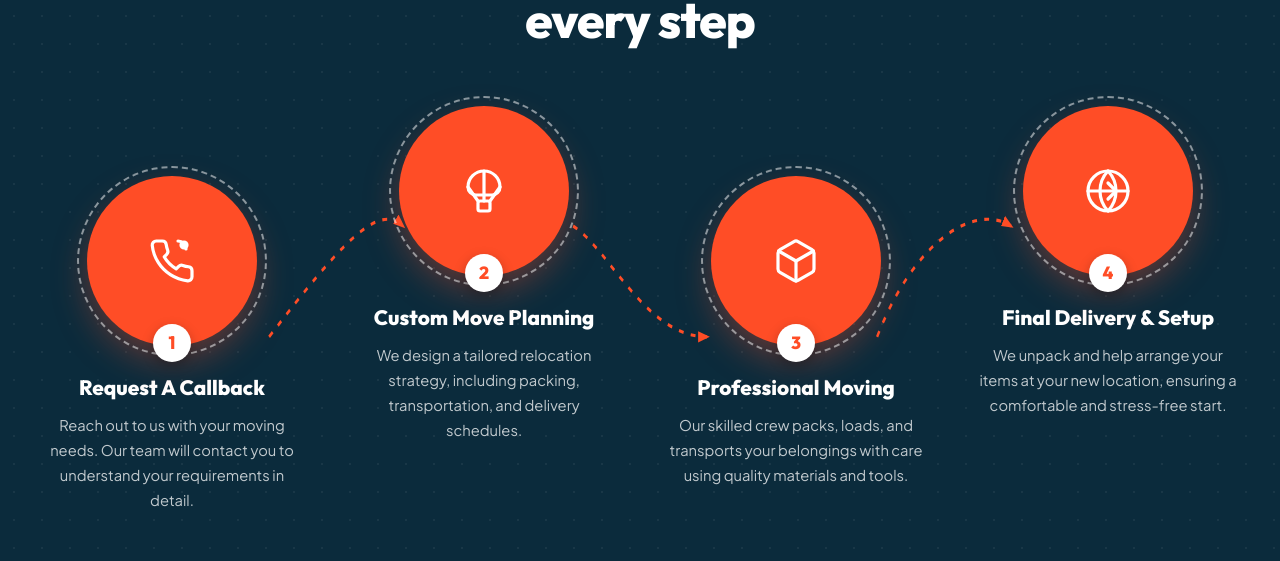
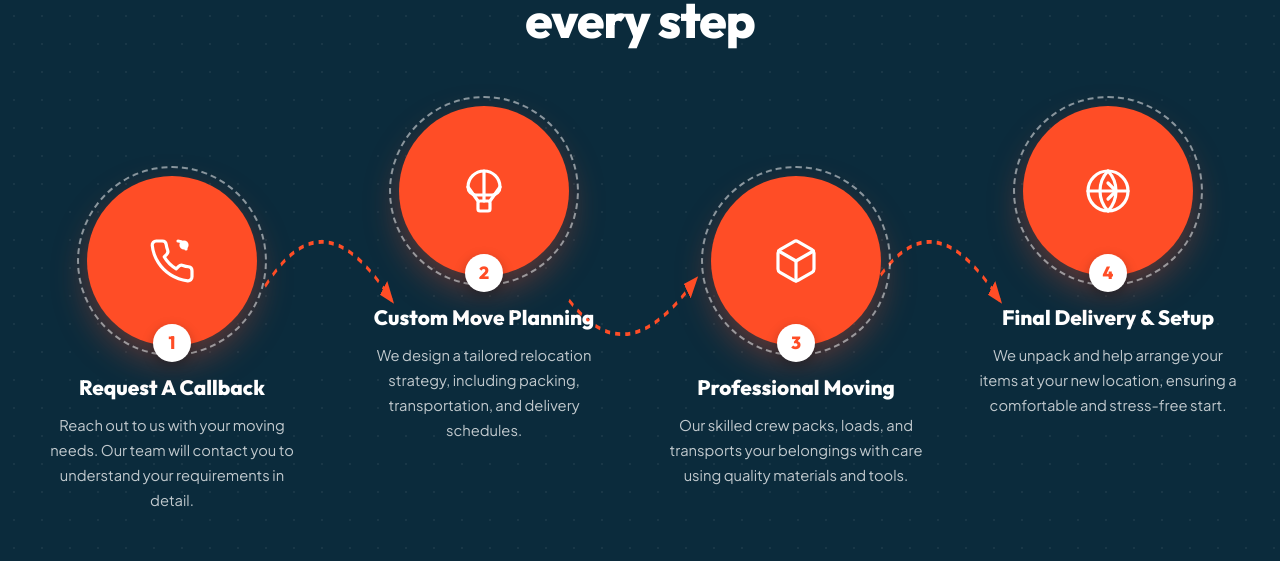
Before and after one commit to CybertizeYogesh/new-website-, a Next.js app: page / in a window 1280 px wide. Shown: the part 3460-4021 px from the top of the page. Built offline with nearby package versions, Linux system fonts and the light colour scheme.

Commit message:
Align SVG dashed curved arrow paths to match green markings in user screenshot

```diff
--- a/src/app/page.tsx
+++ b/src/app/page.tsx
@@ -191,7 +191,7 @@ export default function HomePage() {
         </div>
       </section>
 
-      {/* 4. Speedex Relocation Exact 'OUR WORK PROCESS' Section (100% Identical Replica - Static) */}
+      {/* 4. Speedex Relocation Exact 'OUR WORK PROCESS' Section */}
       <section className="process-speedex-section section" id="process">
         <div className="container">
           <div className="section-header text-center">
@@ -204,32 +204,35 @@ export default function HomePage() {
           </div>
 
           <div className="speedex-process-wrapper">
-            {/* SVG Curved Dotted Connection Line */}
-            <svg className="speedex-curved-line" viewBox="0 0 1000 240" fill="none" preserveAspectRatio="none">
+            {/* SVG Curved Dotted Connection Line - Exact Arc Matching User Screenshot */}
+            <svg className="speedex-curved-line" viewBox="0 0 1200 220" fill="none" preserveAspectRatio="none">
+              {/* Arc 1: Circle 1 top-right to Circle 2 left-bottom */}
               <path
-                d="M 195 130 C 255 70, 285 45, 305 60"
+                d="M 230 90 C 275 48, 315 62, 355 98"
                 stroke="#ff4d26"
-                strokeWidth="2"
-                strokeDasharray="4 6"
+                strokeWidth="2.2"
+                strokeDasharray="5 5"
                 markerEnd="url(#arrowhead)"
               />
+              {/* Arc 2: Circle 2 right-bottom to Circle 3 left-top */}
               <path
-                d="M 445 60 C 475 75, 505 130, 555 130"
+                d="M 530 98 C 575 132, 615 118, 655 86"
                 stroke="#ff4d26"
-                strokeWidth="2"
-                strokeDasharray="4 6"
+                strokeWidth="2.2"
+                strokeDasharray="5 5"
                 markerEnd="url(#arrowhead)"
               />
+              {/* Arc 3: Circle 3 top-right to Circle 4 left-bottom */}
               <path
-                d="M 695 130 C 725 70, 775 45, 805 60"
+                d="M 830 90 C 875 48, 915 62, 955 98"
                 stroke="#ff4d26"
-                strokeWidth="2"
-                strokeDasharray="4 6"
+                strokeWidth="2.2"
+                strokeDasharray="5 5"
                 markerEnd="url(#arrowhead)"
               />
               <defs>
-                <marker id="arrowhead" viewBox="0 0 10 10" refX="6" refY="5" markerWidth="6" markerHeight="6" orient="auto-start-reverse">
-                  <path d="M 0 2 L 8 5 L 0 8 z" fill="#ff4d26" />
+                <marker id="arrowhead" viewBox="0 0 10 10" refX="7" refY="5" markerWidth="7" markerHeight="7" orient="auto-start-reverse">
+                  <path d="M 0 1.5 L 9 5 L 0 8.5 z" fill="#ff4d26" />
                 </marker>
               </defs>
             </svg>
```
